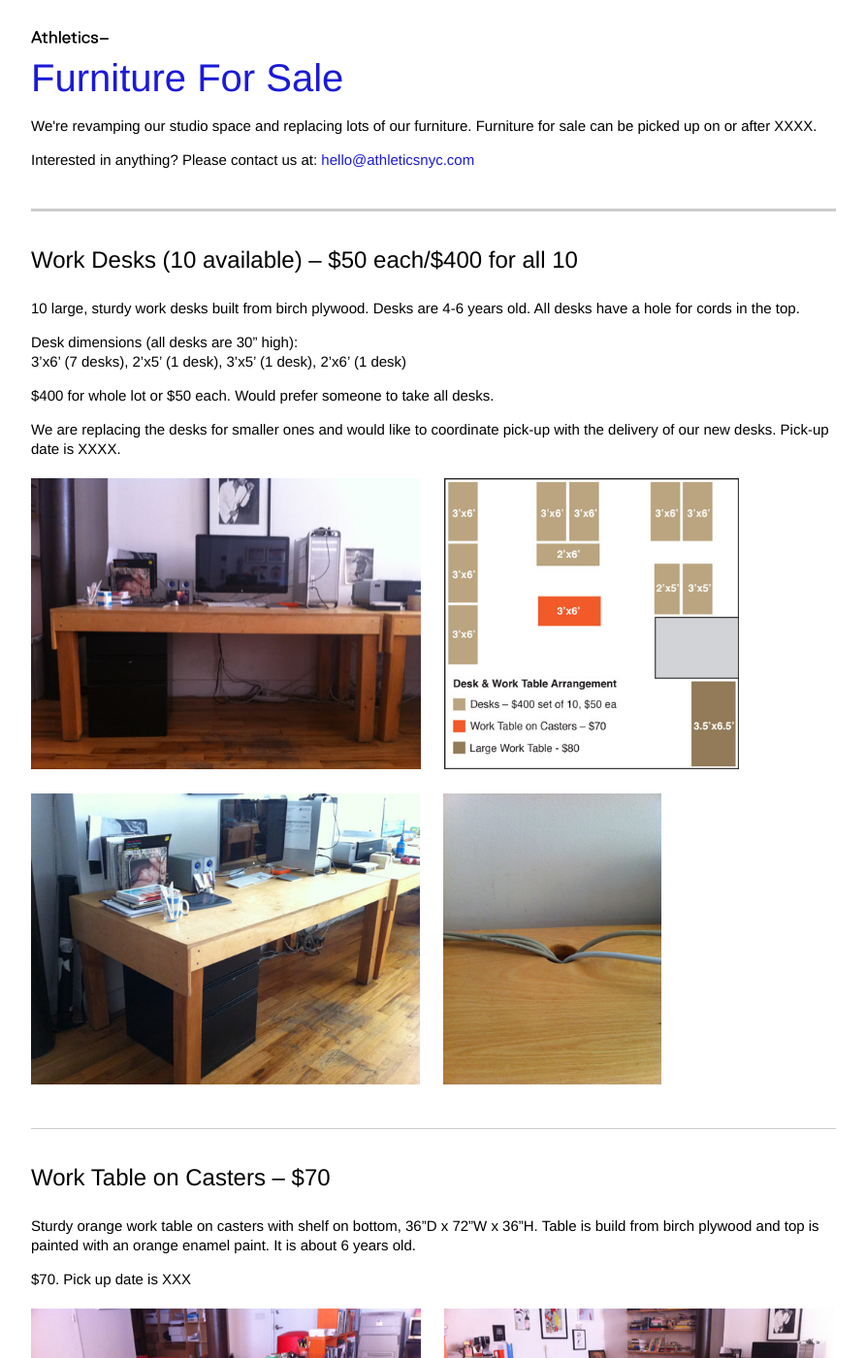
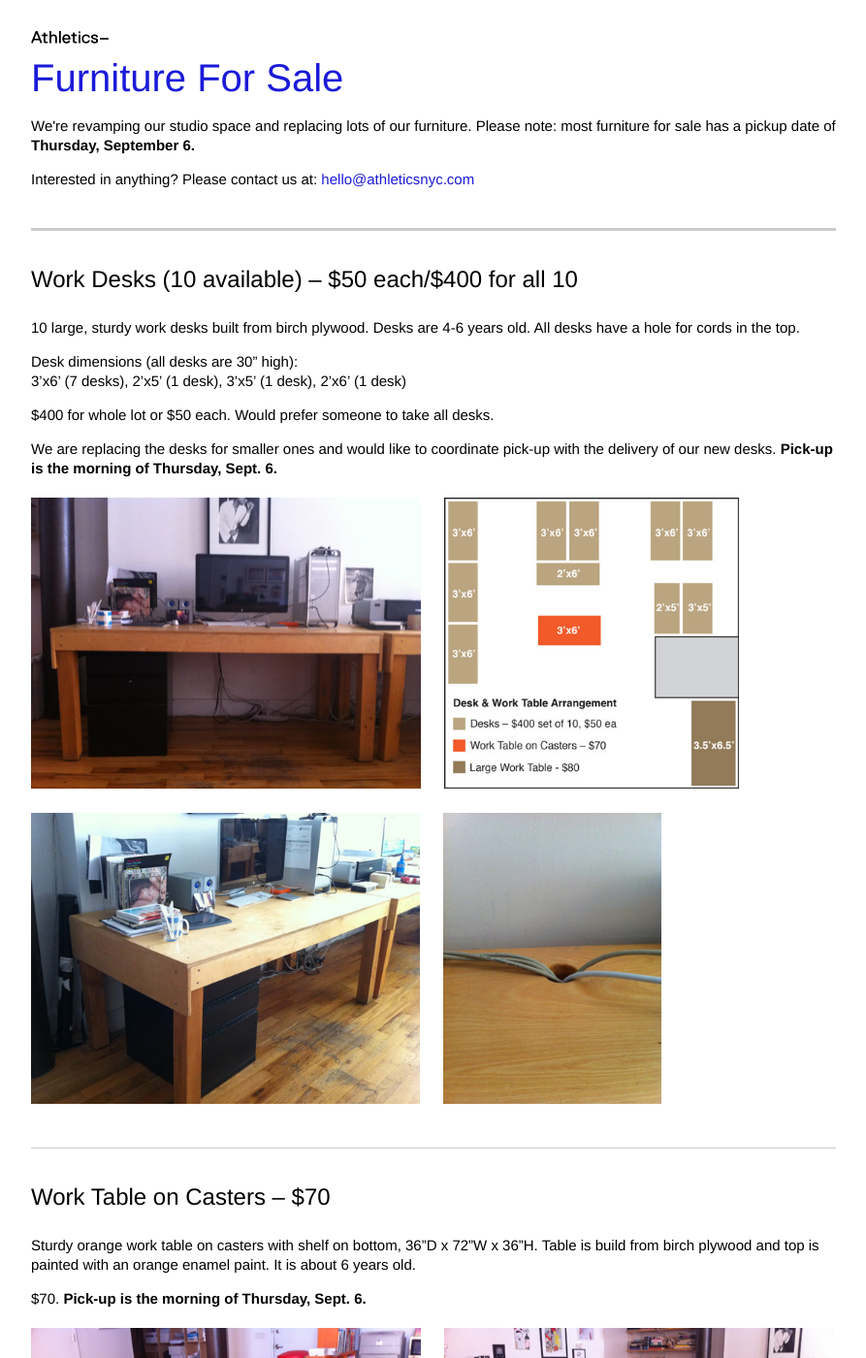
Before and after one commit to athletics/athletics.github.com, a Jekyll site: the page pages/sale.html, which Jekyll copies as it is, in a window 1280 px wide and 1400 px high. Shown: the whole window at 97% size, without its empty margins (201-1094 px from the left). Built offline with Jekyll 4.4.1, drawn with Linux system fonts in a browser that asks for light colours; Markdown is read by kramdown in place of the engine named in the settings; some of the changed text lies outside the part shown.

Commit message:
Adding pick-up dates

```diff
--- a/pages/sale.html
+++ b/pages/sale.html
@@ -10,7 +10,7 @@
 			<header>
 				<img src="../images/ath_logo.gif" alt="Athletics">
 				<h1>Furniture For Sale</h1>
-				<p>We're revamping our studio space and replacing lots of our furniture. Furniture for sale can be picked up on or after XXXX.</p>
+				<p>We're revamping our studio space and replacing lots of our furniture. Please note: most furniture for sale has a pickup date of <strong>Thursday, September 6.</strong></p>
 				<p>Interested in anything? Please contact us at: <a href="mailto:hello@athleticsnyc.com">hello@athleticsnyc.com</a></p>
 			</header>
 			<div class="main-content">
@@ -21,7 +21,7 @@
 						<p>Desk dimensions (all desks are 30” high):
 						<br>3’x6’  (7 desks), 2’x5’ (1 desk), 3’x5’ (1 desk), 2’x6’ (1 desk)</p>
 						<p>$400 for whole lot or $50 each. Would prefer someone to take all desks.</p>
-						<p>We are replacing the desks for smaller ones and would like to coordinate pick-up with the delivery of our new desks. Pick-up date is XXXX.</p>
+						<p>We are replacing the desks for smaller ones and would like to coordinate pick-up with the delivery of our new desks. <strong>Pick-up is the morning of Thursday, Sept. 6.</strong></p>
 						<div class="images">
 							<img src="../images/furniture_listings/desks1.jpg" alt="Desks">
 							<img src="../images/furniture_listings/floor_plan.jpg" alt="Desks">
@@ -34,7 +34,7 @@
 					<li>
 						<h2>Work Table on Casters – $70</h2>
 						<p>Sturdy orange work table on casters with shelf on bottom, 36”D x 72”W x 36”H. Table is build from birch plywood and top is painted with an orange enamel paint. It is about 6 years old.</p>
-						<p>$70. Pick up date is XXX</p>
+						<p>$70. <strong>Pick-up is the morning of Thursday, Sept. 6.</strong></p>
 
 						<div class="images">
 							<img src="../images/furniture_listings/orangetable1.jpg" alt="Work Table on Casters">
@@ -44,7 +44,7 @@
 					<li>
 						<h2>Large Work Table – $80</h2>
 						<p>Large, sturdy work table built from birch plywood, great standing height. About 6 years old. Table is approximately 42”D x 78”W x 37”H. Table was previously used for screen printing, so has some ink on the surface.</p>
-						<p>$80. Pick up date is XXXX</p>
+						<p>$80. <strong>Pick-up is the morning of Thursday, Sept. 6.</strong></p>
 						<div class="images">
 							<img src="../images/furniture_listings/worktable1.jpg" alt="Work Table">
 							<img src="../images/furniture_listings/worktable2.jpg" alt="Work Table">
@@ -55,7 +55,7 @@
 						<p>Red Ikea locker cabinets (3 available). Cabinets are made from steel and have holes for cords in the back. These are an older version of the IKEA PS (http://www.ikea.com/us/en/catalog/products/80100190/), which sells for $100 new.</p>
 						<p>2 cabinets with working keys – $40 each.</p>
 						<p>1 cabinet no longer has working keys, so we’ll take $20 for that one.</p>
-						<p>Pickup date is XXXX</p>
+						<p><strong>Pick-up is the morning of Thursday, Sept. 6.</strong></p>
 						<div class="images">
 							<img src="../images/furniture_listings/redcabinet1.jpg" alt="Locker Cabinet">
 							<img src="../images/furniture_listings/redcabinet2.jpg" alt="Locker Cabinet">
@@ -67,7 +67,7 @@
 						<a href="http://www.dwr.com/product/cubitec-shelving-10%22-depth.do?sortby=ourPicks">Cubitec Info on DWR</a>
 						<p>Bookshelf: 70”W x 70”H x 10”D
 						<br>Side table: 20”D x18.5”W x 20”H</p>
-						<p>$150, pick up on XXXX </p>
+						<p>$150. <strong>Pick-up is the morning of Thursday, Sept. 6.</strong></p>
 						<div class="images">
 							<img src="../images/furniture_listings/cubitec1.jpg" alt="Cubitec">
 							<img src="../images/furniture_listings/cubitec2.jpg" alt="Cubitec">
@@ -88,6 +88,7 @@
 						<p>Two IKEA Expedit bookshelves in birch effect.</p>
 						<p>5x5 unit (73”Wx15.5”Dx73”H) - $80 (<a href="http://www.ikea.com/us/en/catalog/products/00208646/">Info at Ikea</a>, $200 new )</p>
 						<p>1x5 unit (17.5”Wx15.5”Dx73”H) - $30 (<a href="http://www.ikea.com/us/en/catalog/products/20116274/">Info at Ikea</a>, $60 new)</p>
+						<strong>Pick-up is the morning of Thursday, Sept. 6.</strong>
 						<div class="images">
 							<img src="../images/furniture_listings/expedit1.jpg" alt="Expedit">
 							<img src="../images/furniture_listings/expedit2.jpg" alt="Expedit">
@@ -103,13 +104,14 @@
 					<li>
 						<h2>Saarinen Round Tulip Coffee Table - $1200</h2>
 						<p>Saarinen tulip coffee table with a wood top in great condition. Great mid-century modern, Eames-era piece. Table is 36” in diameter and 15” tall. $1200.</p>
+						<strong>Pick-up is the morning of Thursday, Sept. 6.</strong>
 						<div class="images">
 							<img src="../images/furniture_listings/coffee_table.jpg" alt="Saarinen Coffee Table">
 						</div>
 					</li>
 					<li>
 						<h2>Large 5-drawer Flat File - $50</h2>
-						<p>One large flat file, approximately 54”W x 41”Dx 17”H. Has 5 drawers, each about 2” deep. Top is slightly dented, so top drawer does not full close. $50</p>
+						<p>One large flat file, approximately 54”W x 41”Dx 17”H. Has 5 drawers, each about 2” deep. Top is slightly dented, so top drawer does not full close. $50. <strong>Pick-up is the morning of Thursday, Sept. 6.</strong></p>
 						<div class="images">
 							<img src="../images/furniture_listings/flatfile1.jpg" alt="Flat File">
 							<img src="../images/furniture_listings/flatfile2.jpg" alt="Flat File">
@@ -136,7 +138,7 @@
 					</li>
 					<li>
 						<h2>Boby Storage Trolley - $30</h2>
-						<p>White Boby Storage Trolley, great organizer for home or office supplies. Trolley is light and functional, but is well-used and is no longer in perfect condition. $30</p>
+						<p>White Boby Storage Trolley, great organizer for home or office supplies. Trolley is light and functional, but is well-used and is no longer in perfect condition. $30. <strong>Pick-up is the morning of Thursday, Sept. 6.</strong></p>
 						<div class="images">
 							<img src="../images/furniture_listings/boby1.jpg" alt="Boby">
 							<img src="../images/furniture_listings/boby2.jpg" alt="Boby">
```
